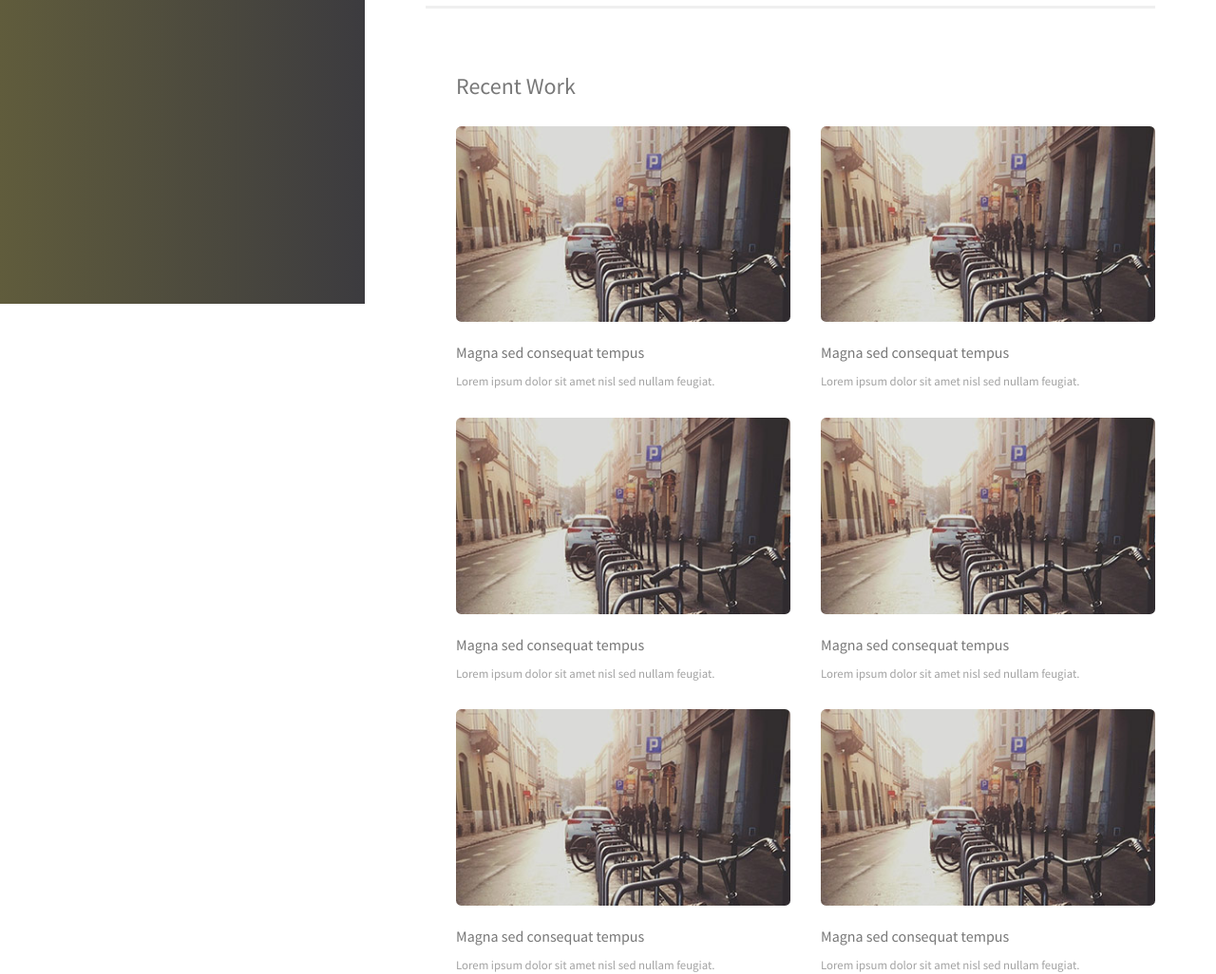
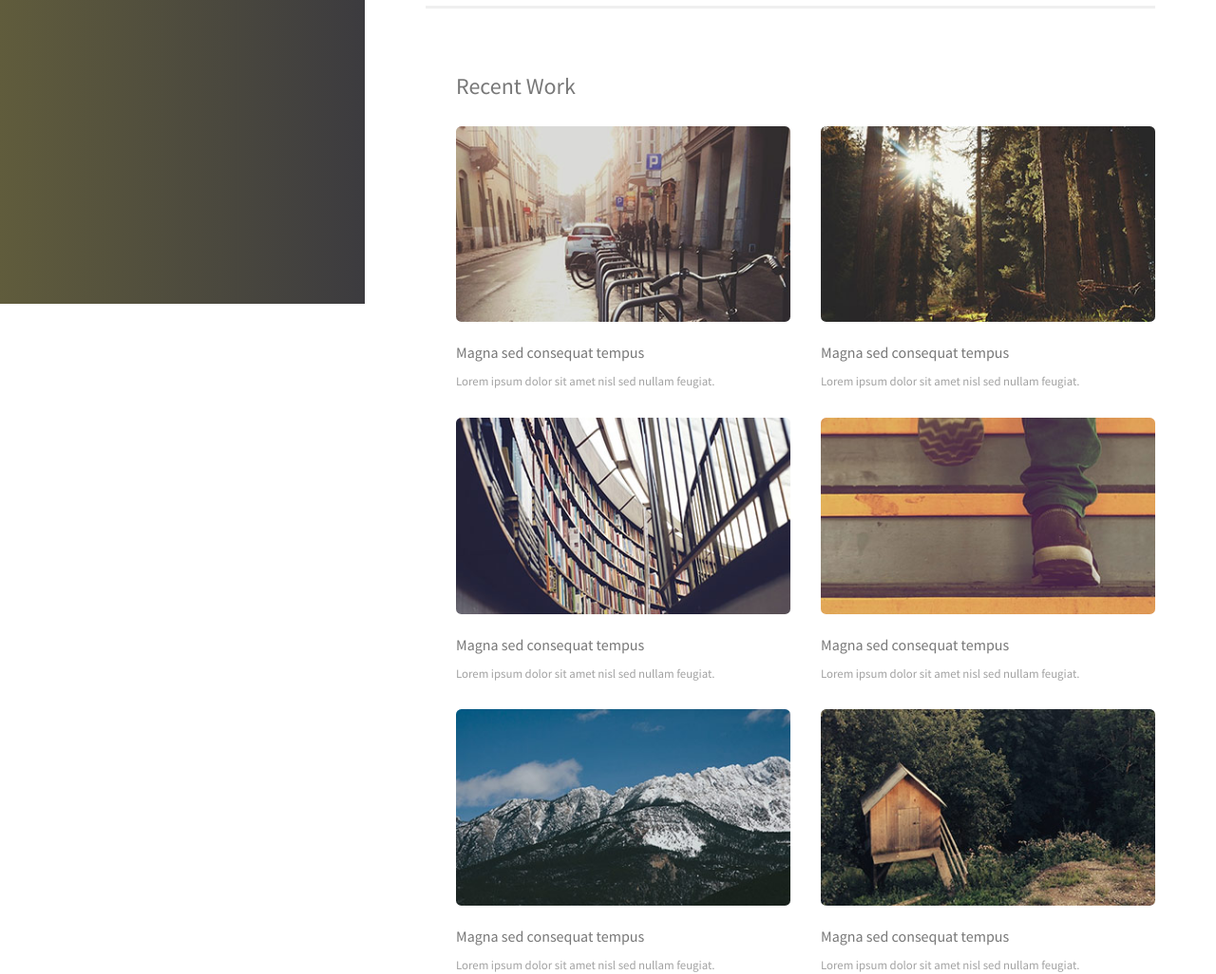
Before and after one commit to chaharshivam/Strata, a website: page index.html in a window 1280 px wide. Shown: the part 480-1506 px from the top of the page at 95% size. Drawn offline with Linux system fonts and the light colour scheme.

Commit message:
Add thumbnails in homepage

```diff
--- a/index.html
+++ b/index.html
@@ -93,7 +93,7 @@
 					</article>
 					<article class="col">
 						<a class="thumb">
-							<img src="assets/media/01.jpg">
+							<img src="assets/media/02.jpg">
 						</a>
 						<h3>
 							Magna sed consequat tempus
@@ -104,7 +104,7 @@
 					</article>
 					<article class="col">
 						<a class="thumb">
-							<img src="assets/media/01.jpg">
+							<img src="assets/media/03.jpg">
 						</a>
 						<h3>
 							Magna sed consequat tempus
@@ -115,7 +115,7 @@
 					</article>
 					<article class="col">
 						<a class="thumb">
-							<img src="assets/media/01.jpg">
+							<img src="assets/media/04.jpg">
 						</a>
 						<h3>
 							Magna sed consequat tempus
@@ -126,7 +126,7 @@
 					</article>
 					<article class="col">
 						<a class="thumb">
-							<img src="assets/media/01.jpg">
+							<img src="assets/media/05.jpg">
 						</a>
 						<h3>
 							Magna sed consequat tempus
@@ -137,7 +137,7 @@
 					</article>
 					<article class="col">
 						<a class="thumb">
-							<img src="assets/media/01.jpg">
+							<img src="assets/media/06.jpg">
 						</a>
 						<h3>
 							Magna sed consequat tempus
```
Also changed, not shown: assets/media/02.jpg (added), assets/media/03.jpg (added), assets/media/04.jpg (added), assets/media/05.jpg (added), assets/media/06.jpg (added).
